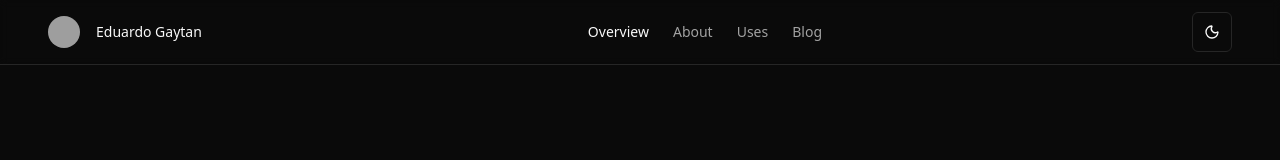
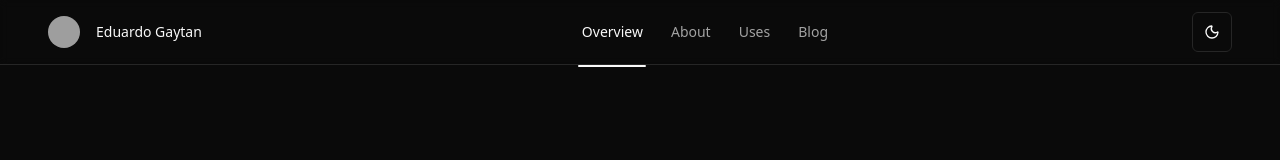
Before and after one commit to azuri-gm/portfolio-site, a Next.js app: page / in a window 1280 px wide. Shown: the top 160 px of the page. Built offline with nearby package versions, Linux system fonts and the light colour scheme; grey boxes are pictures that could not be loaded.

Commit message:
fix: enhance nav active state detection and styling
Use prefix-matching for active state and improve visual cues for desktop and mobile navs.

Co-authored-by: Eduardo Azuri Gaytán Martínez <14208842+azuri-gm@users.noreply.github.com>

```diff
--- a/components/mobile-nav.tsx
+++ b/components/mobile-nav.tsx
@@ -19,6 +19,11 @@ const navItems = [
 export function MobileNav() {
   const [open, setOpen] = React.useState(false)
   const pathname = usePathname()
+
+  const isActive = (href: string) => {
+    if (href === '/') return pathname === '/'
+    return pathname === href || pathname.startsWith(`${href}/`)
+  }
 
   return (
     <Sheet open={open} onOpenChange={setOpen}>
@@ -42,22 +47,28 @@ export function MobileNav() {
           </Avatar>
           <span className="font-medium">Eduardo Gaytan</span>
         </div>
-        <nav className="flex flex-col gap-4 mt-4">
-          {navItems.map(item => (
+        <nav className="flex flex-col gap-1 mt-4">
+          {navItems.map(item => {
+            const active = isActive(item.href)
+            return (
               <Link
                 key={item.href}
                 href={item.href}
                 onClick={() => setOpen(false)}
                 className={cn(
-                'text-sm font-medium transition-colors hover:text-primary',
-                pathname === item.href
-                  ? 'text-foreground'
-                  : 'text-muted-foreground',
+                  'flex items-center gap-2 rounded-md px-3 py-2 text-sm font-medium transition-colors',
+                  active
+                    ? 'bg-accent text-foreground'
+                    : 'text-muted-foreground hover:bg-accent/50 hover:text-foreground/80',
                 )}
               >
+                {active && (
+                  <span className="h-1.5 w-1.5 rounded-full bg-foreground shrink-0" />
+                )}
                 {item.label}
               </Link>
-          ))}
+            )
+          })}
         </nav>
       </SheetContent>
     </Sheet>
--- a/components/nav.tsx
+++ b/components/nav.tsx
@@ -19,6 +19,11 @@ const navItems = [
 
 export function Nav() {
   const pathname = usePathname()
+
+  const isActive = (href: string) => {
+    if (href === '/') return pathname === '/'
+    return pathname === href || pathname.startsWith(`${href}/`)
+  }
 
   return (
     <nav className="fixed top-0 left-0 right-0 z-50 border-b bg-background/80 backdrop-blur-sm">
@@ -42,21 +47,27 @@ export function Nav() {
           </div>
 
           <div className="hidden md:flex items-center justify-center flex-1">
-            <nav className="flex items-center space-x-6">
-              {navItems.map(item => (
+            <nav className="flex items-center space-x-1">
+              {navItems.map(item => {
+                const active = isActive(item.href)
+                return (
                   <Link
                     key={item.href}
                     href={item.href}
                     className={cn(
-                    'text-sm font-medium transition-colors hover:text-primary',
-                    pathname === item.href
+                      'relative px-3 py-1.5 text-sm font-medium rounded-md transition-colors',
+                      active
                         ? 'text-foreground'
-                      : 'text-muted-foreground',
+                        : 'text-muted-foreground hover:text-foreground/80',
                     )}
                   >
                     {item.label}
+                    {active && (
+                      <span className="absolute bottom-[-1.2rem] left-1/2 -translate-x-1/2 h-[2px] w-4/5 bg-foreground rounded-full" />
+                    )}
                   </Link>
-              ))}
+                )
+              })}
             </nav>
           </div>
 
```
Lines whose indentation alone changed are shown as unchanged.
